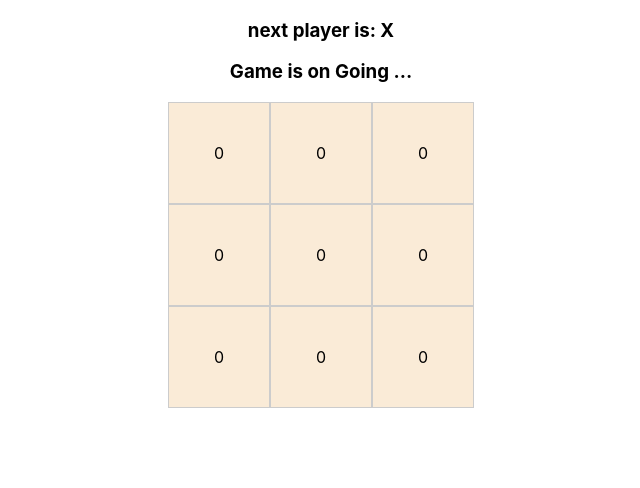
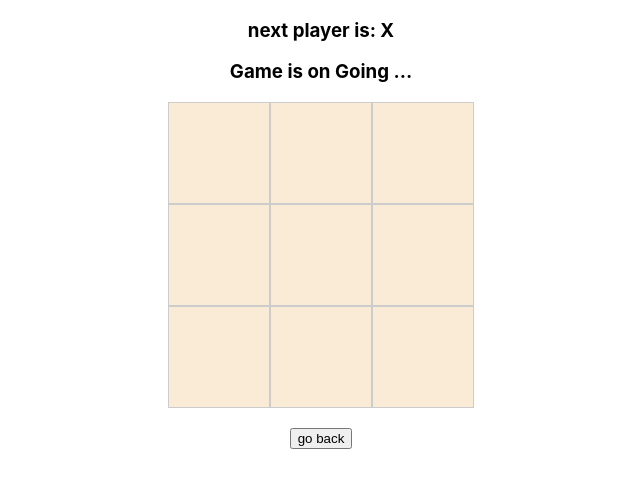
Before and after one commit to carsonGoGoGo/react_tic_tac_toe, a React (Create React App) app: page / in a window 1280 px wide. Shown: the top 488 px of the page, without its empty margins (319-959 px from the left). Built offline with nearby package versions, Linux system fonts and the light colour scheme.

Commit message:
doing time travel..not finished yet

```diff
--- a/src/App.tsx
+++ b/src/App.tsx
@@ -10,12 +10,14 @@ interface IAppState {
     board: string[];
     nextSymbol: string;
     gameStatus: string;
+    history: any[];
 }
 
 class App extends React.Component<IAppProps, IAppState> {
     constructor(props: any) {
         super(props);
         this.state = {
+            history: [{status: new Array(9).fill('0')}],
             gameStatus: "on Going ...",
             board: new Array(9).fill('0'),
             nextSymbol: 'X'
@@ -25,6 +27,13 @@ class App extends React.Component<IAppProps, IAppState> {
     handleClick = (index: number) => {
         if (this.isSetable(index)) {
             this.state.board[index] = this.state.nextSymbol;
+            let newHistory = this.state.history.slice();
+
+            let length = this.state.history.length;
+            newHistory.push({
+                status: this.state.history[length-1].status
+            });
+            this.setState({history: newHistory})
         } else {
             return;
         }
@@ -52,12 +61,21 @@ class App extends React.Component<IAppProps, IAppState> {
         return this.state.board[index] == '0';
     };
 
+    /**
+     * time travel
+     */
+    handleGoBack = () => {
+        console.log("go back hhaha ")
+    };
+
     render() {
         return (
             <div className="App">
                 <h3>next player is: {this.state.nextSymbol}</h3>
                 <h3>Game is {this.state.gameStatus}  </h3>
-                <Board onClick={this.handleClick} array={this.state.board}/>
+                <Board onClick={this.handleClick} array={this.state.history[0]}/>
+
+                <button style={{marginTop: '20px'}} onClick={this.handleGoBack}>go back</button>
             </div>
         )
     }
@@ -100,3 +118,9 @@ class Board extends React.Component<IBoardProps, IBoardState> {
         )
     }
 }
+
+// function Square(props) {
+//     return <div onClick={props.onClick}>
+//         {props.array.status}
+//     </div>
+// }
```
